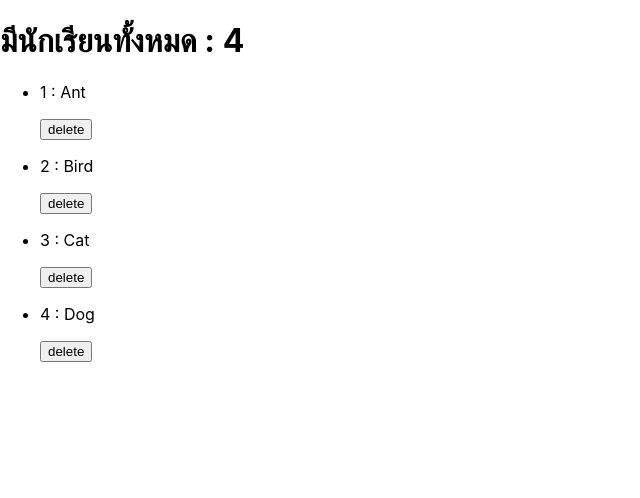
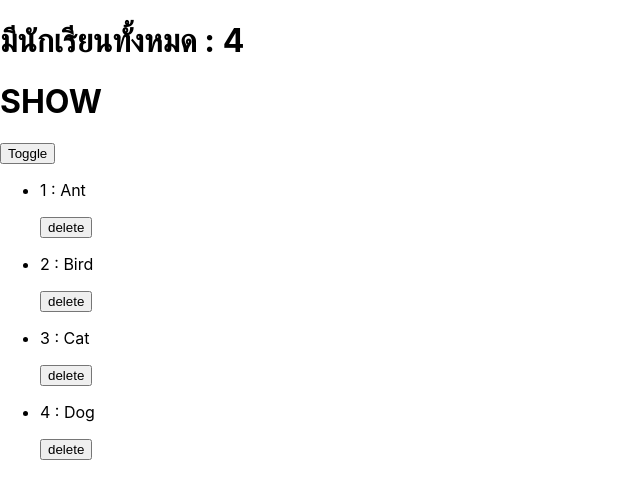
Before and after one commit to ICEPAJINGKO/aj-kong, a React (Create React App) app in the folder react18-real-world-projects/react-basic/: page / in a window 1280 px wide. Shown: the top 498 px of the page, without its empty margins (0-640 px from the left). Built offline with nearby package versions, Linux system fonts and the light colour scheme.

Commit message:
boolean state

```diff
--- a/react18-real-world-projects/react-basic/src/App.js
+++ b/react18-real-world-projects/react-basic/src/App.js
@@ -8,6 +8,8 @@ function App() {
     { id: "4", name: "Dog" },
   ]);
 
+  const [show, setShow] = useState(true);
+
   function deleteStudent(id){
     setStudent(students.filter((stud) => stud.id !== id));
   }
@@ -15,8 +17,12 @@ function App() {
   return (
     <>
       <h1>มีนักเรียนทั้งหมด : {students.length}</h1>
+
+      <h1>{(show)? "SHOW": "OFF"}</h1>
+      <button onClick={() => setShow(!show)}>Toggle</button>
+
       <ul>
-        {students.map((stud) => (
+        {show && students.map((stud) => (
           <li key={stud.id}>
             <p>{stud.id} : {stud.name}</p>
             <button onClick={() => deleteStudent(stud.id)}>delete</button>
```
